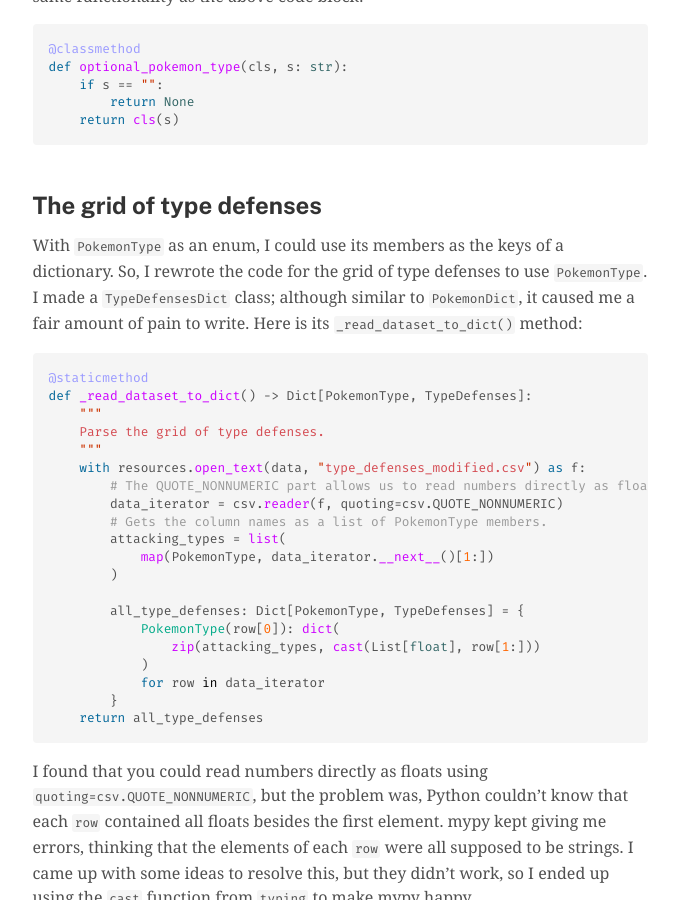
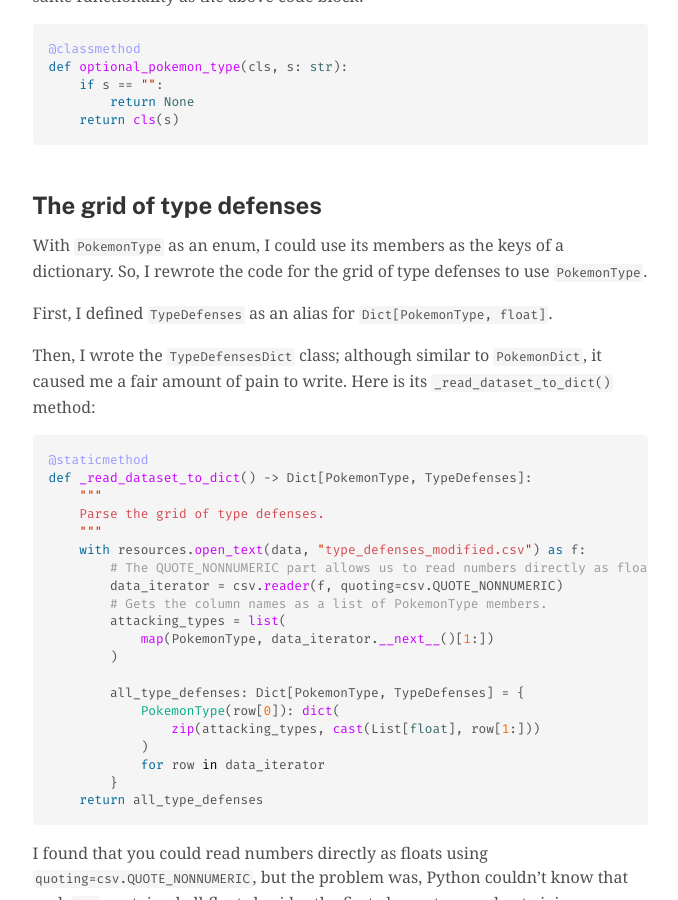
Before and after one commit to seasonedfish/blog, a Jekyll site: the page built from _posts/2022-05-24-a-new-data-model-for-pokesummary.md, in a window 1280 px wide and 900 px high, scrolled down 4554 px. Shown: the whole window, without its empty margins (300-978 px from the left). Built offline with Jekyll 4.4.1, drawn with Linux system fonts in a browser that asks for light colours.

Commit message:
Explain what TypeDefenses is

````diff
--- a/_posts/2022-05-24-a-new-data-model-for-pokesummary.md
+++ b/_posts/2022-05-24-a-new-data-model-for-pokesummary.md
@@ -209,7 +209,10 @@ def optional_pokemon_type(cls, s: str):
 ## The grid of type defenses
 With `PokemonType` as an enum, I could use its members as the keys of a dictionary.
 So, I rewrote the code for the grid of type defenses to use `PokemonType`.
-I made a `TypeDefensesDict` class; although similar to `PokemonDict`, it caused me a fair amount of pain to write.
+
+First, I defined `TypeDefenses` as an alias for `Dict[PokemonType, float]`.
+
+Then, I wrote the `TypeDefensesDict` class; although similar to `PokemonDict`, it caused me a fair amount of pain to write.
 Here is its `_read_dataset_to_dict()` method:
 ```python
 @staticmethod
````
